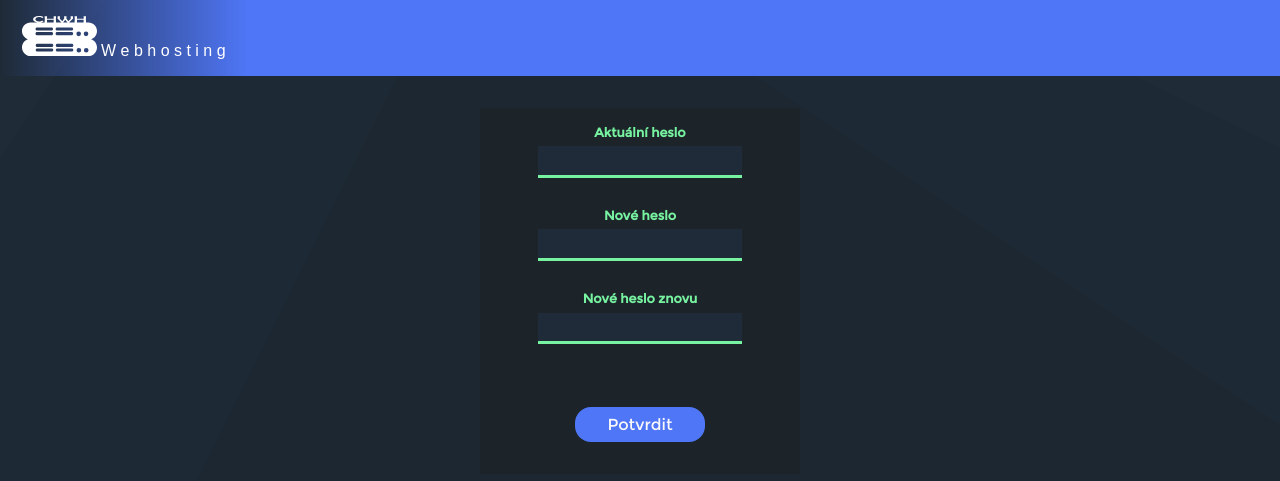
After one commit to petrvavra420/bswsProjekt, a PHP site: page /changePasswordForms/conpanelChangePass.php in a window 1280 px wide. The commit adds this page. Shown: the top 481 px of the page. Run offline with PHP 8.4, Linux system fonts and the light colour scheme.

Commit message:
form pass change

```diff
--- /dev/null
+++ b/changePasswordForms/conpanelChangePass.php
@@ -0,0 +1,83 @@
+<?php
+    if (isset($_POST['inputPassChangeConpanel'])){
+        echo "OK";
+        if (isset($_POST['currPass'])){
+            $currPass = $_POST['currPass'];
+        }
+        if (isset($_POST['newPass'])){
+            $newPass = $_POST['newPass'];
+        }
+        if (isset($_POST['newPassConfirm'])){
+            $newPassConfirm = $_POST['newPassConfirm'];
+        }
+    }
+?>
+<!DOCTYPE html>
+<html>
+<head>
+    <title>Webhosting</title>
+    <link rel="stylesheet" href="../css/mainPage.css">
+    <link rel="stylesheet" href="../css/loginUzivZona.css">
+    <link rel="stylesheet" href="../css/uzivZona.css">
+    <link rel="stylesheet" href="../css/passChangeForms.css">
+
+
+</head>
+
+
+<nav>
+    <div class="header">
+        <a class="noDecor" href="index.php">
+            <img class="logoMain" src="../img/logo.svg">
+            W e b h o s t i n g
+        </a>
+    </div>
+
+    <div class="divStretch">
+        <!-- Přihlášený uživatel:
+         --><?php
+        /*        if (isset($_COOKIE['logged_user_conpanel'])) {
+                    echo $_COOKIE['logged_user_conpanel'];
+                }
+                */ ?>
+    </div>
+    <div class="uzivZonaHeader">
+        <button class="uzivZonaHeaderNadpis"></button>
+
+    </div>
+
+</nav>
+
+<main class="flexCenter">
+
+    <div class="passChangeConpanelContent">
+        <form method="post" class="passChangeConpanelForm">
+            <h4>Aktuální heslo</h4>
+            <span class="flexCenter">
+                <input required class="inputTextPass" name="currPass" type="password">
+            </span>
+            <h4>Nové heslo</h4>
+            <span class="flexCenter">
+                <input required class="inputTextPass" name="newPass" type="password">
+            </span>
+            <h4>Nové heslo znovu</h4>
+            <span class="flexCenter">
+                <input required class="inputTextPass" name="newPassConfirm" type="password">
+            </span>
+            <br>
+            <span class="flexCenter">
+            <input class="inputSubmitPass" value="Potvrdit" name="inputPassChangeConpanel" type="submit">
+            </span>
+        </form>
+    </div>
+</main>
+
+
+</body>
+
+</html>
+
+<script>
+
+
+</script>
--- a/controlPanelPages/mysql/mysql.php
+++ b/controlPanelPages/mysql/mysql.php
@@ -46,7 +46,7 @@ include_once("dbcon.php");
             },
             error: function(){
                 var paraResponse1 = document.createElement("p");
-                var response = "Špatný SQL požadavek, zkotroluj dotaz.";
+                var response = "Špatný SQL požadavek, zkontroluj dotaz.";
                 paraResponse1.innerHTML = response;
                 cons.append(paraResponse1);
             }
--- /dev/null
+++ b/css/passChangeForms.css
@@ -0,0 +1,58 @@
+.passChangeConpanelContent {
+    width: 20em;
+    margin-top: 2em;
+    background-color: #1c2429;
+}
+.passChangeConpanelForm > h4{
+    display: flex;
+    justify-content: center;
+    font-family: montserrat-regular;
+    font-size: 0.8em;
+    margin-bottom: 0.5em;
+
+}
+
+.inputTextPass {
+    border: none;
+    padding-left: 1em;
+    padding-right: 1em;
+    padding-top: 0.5em;
+    padding-bottom: 0.5em;
+    background-color: #1F2B39;
+    border-bottom: 3px solid #77F2A1;
+    color: #F9F9F9;
+    transition: 0.1s;
+    margin-bottom: 1em;
+}
+.inputTextPass:focus{
+    outline: none;
+    padding-left: 1.7em;
+    padding-right: 1.7em;
+    transition: 0.1s;
+
+}
+
+.inputSubmitPass{
+    padding-right: 2em;
+    padding-left: 2em;
+    padding-top: 0.5em;
+    padding-bottom: 0.5em;
+    margin-bottom: 2em;
+    margin-top: 2em;
+    background-color: #4F76F6;
+    border: none;
+    border-radius: 1em;
+    font-family: montserrat-regular;
+    color: #F9F9F9;
+    transition: 0.1s;
+    font-size: 1em;
+}
+
+.inputSubmitPass:hover {
+    background-color: #77F2A1;
+    color: #1c2429;
+    transition: 0.1s;
+    padding-right: 2.2em;
+    padding-left: 2.2em;
+    cursor: pointer;
+}
--- a/uzivZona.php
+++ b/uzivZona.php
@@ -32,8 +32,12 @@ ob_start();
 
         <div class="divStretch"> Přihlášený uživatel:
             <?php
-            if (isset($_COOKIE['logged_user']))
+            if (isset($_COOKIE['logged_user'])) {
                 echo $_COOKIE['logged_user'];
+            }else {
+                echo "test";
+                header("Location: loginUzivZona.php");
+            }
             ?>
         </div>
         <div class="uzivZonaHeader">
```
Also changed, not shown: controlPanel.php (+17 -3 lines).
